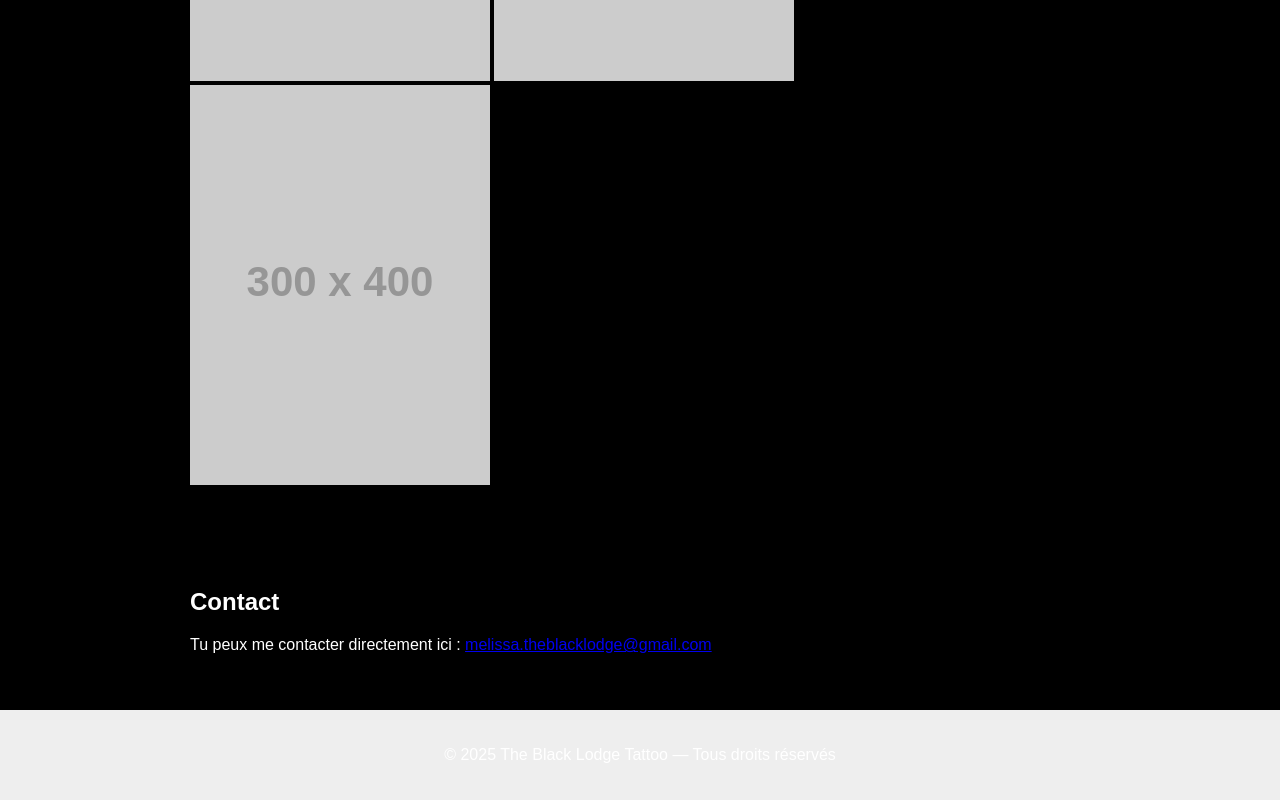
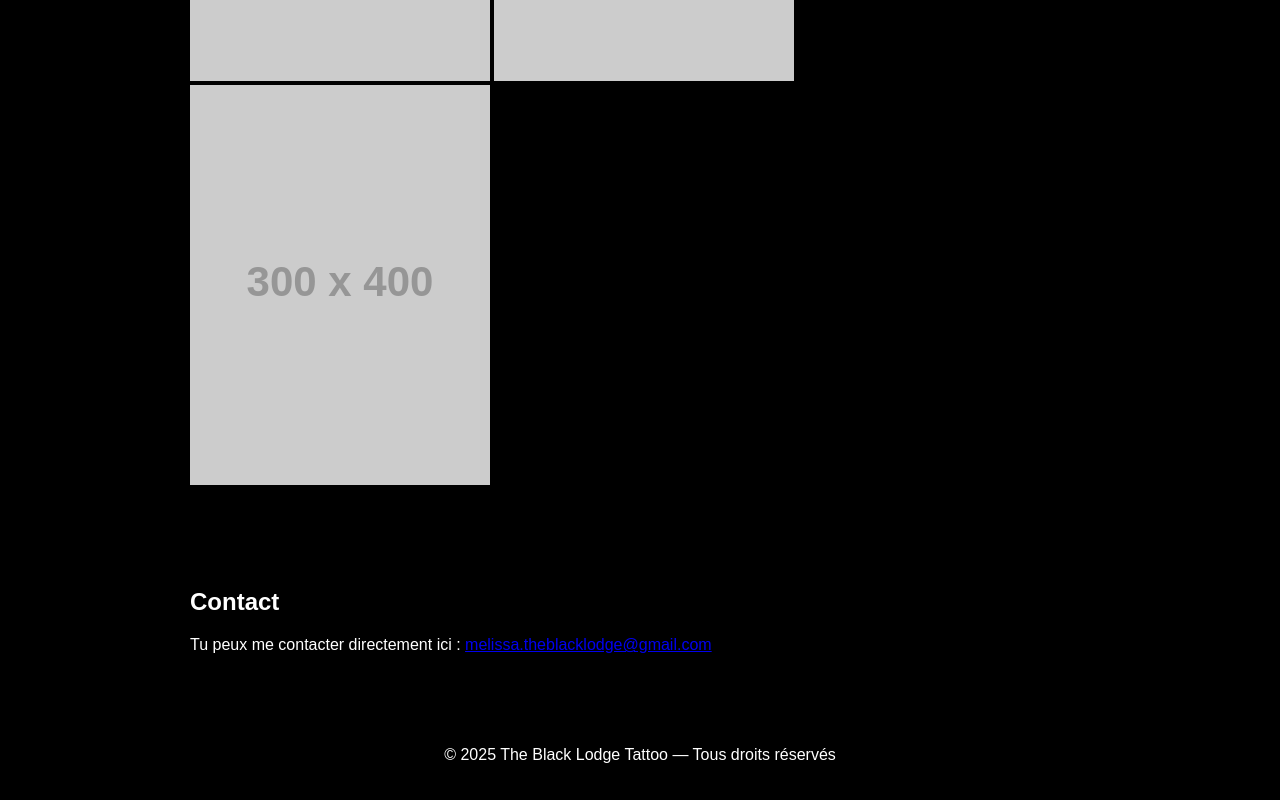
Before and after one commit to TheBlackLodgeTattoo/The-Black-Lodge-Tattoo, a plain HTML site: page index.html in a window 1280 px wide. Shown: the part 759-1559 px from the top of the page. Drawn offline with Linux system fonts and the light colour scheme; placeholder pictures from the web are drawn by us.

Commit message:
Update style.css

```diff
--- a/style.css
+++ b/style.css
@@ -46,7 +46,8 @@ form button {
   cursor: pointer;
 }
 footer {
+  background-color: black;
+  color: white;
   text-align: center;
   padding: 20px;
-  background: #eee;
 }
```
